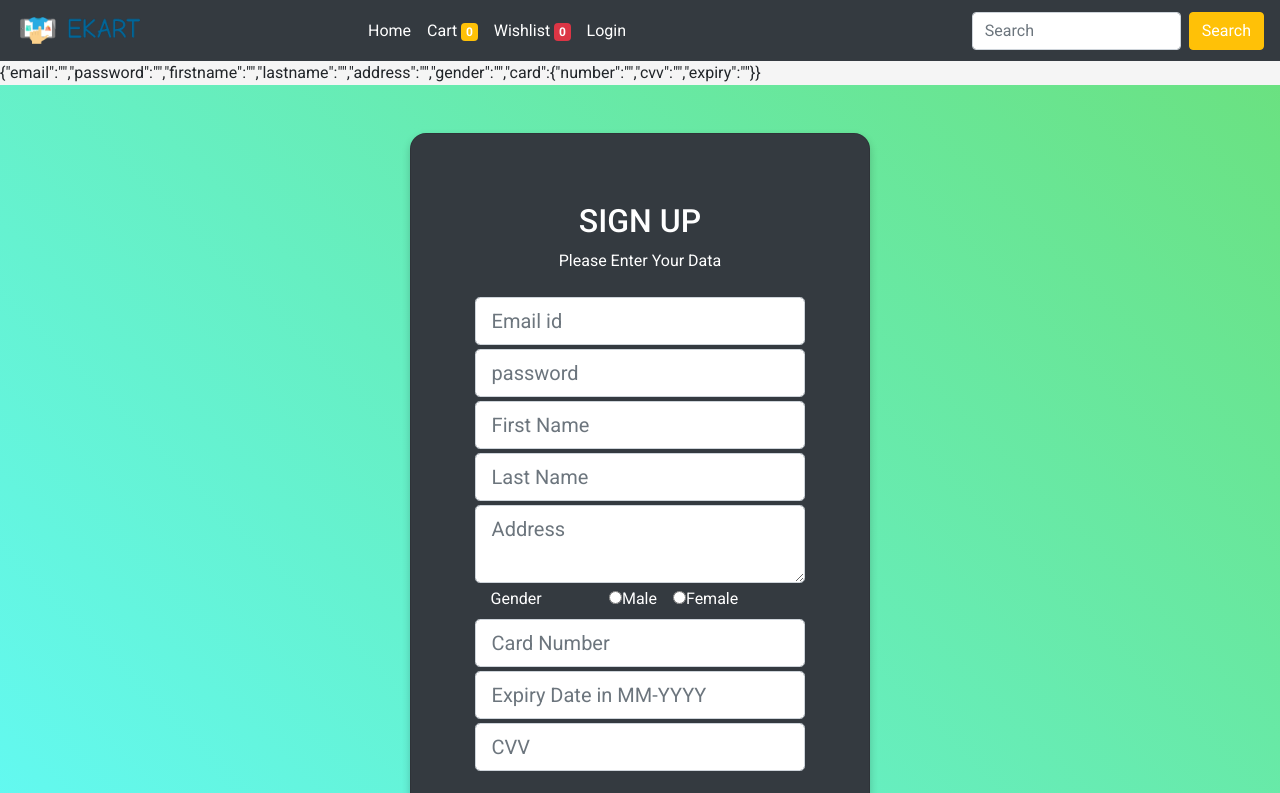
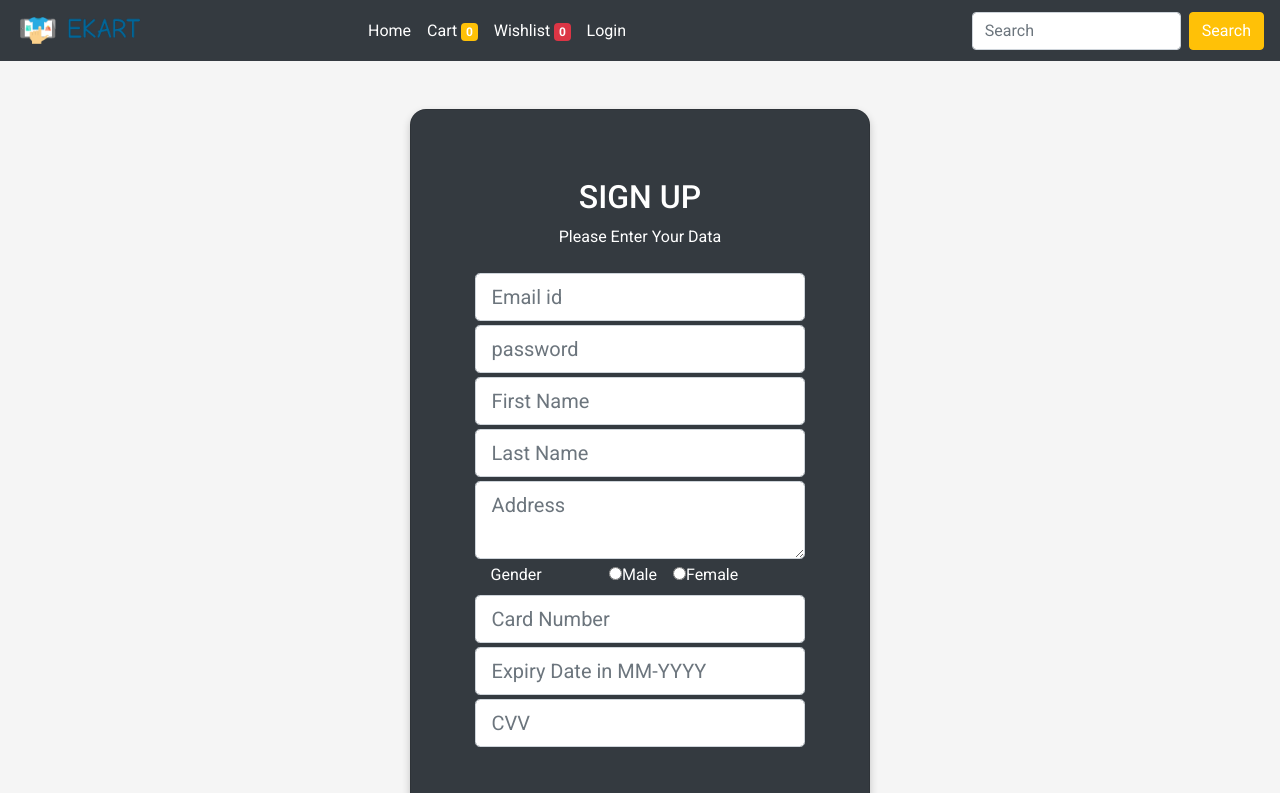
Before and after one commit to SKS59/e-kart-react, a React (Create React App) app: page /signup in a window 1280 px wide. Shown: the top 793 px of the page. Built offline with nearby package versions, Linux system fonts and the light colour scheme.

Commit message:
Added homepage

```diff
--- a/package.json
+++ b/package.json
@@ -1,4 +1,5 @@
 {
+  "homepage": "/home",
   "name": "firstapp",
   "version": "0.1.0",
   "private": true,
--- a/src/components/Login.js
+++ b/src/components/Login.js
@@ -23,7 +23,7 @@ function Login() {
         })
     }
     return ( <>
-    <section className="gradient-custom">
+    <section className="">
   <div className="container py-5">
     <div className="row d-flex justify-content-center align-items-center h-100">
       <div className="col-12 col-md-8 col-lg-6 col-xl-5">
--- a/src/components/Signup.js
+++ b/src/components/Signup.js
@@ -54,8 +54,7 @@ function Signup() {
   };
   return (
     <>
-    {JSON.stringify(data)}
-      <section className="vh-100 gradient-custom">
+      <section className="vh-100">
         <div className="container py-5">
           <div className="row d-flex justify-content-center align-items-center">
             <div className="col-12 col-md-8 col-lg-6 col-xl-5">
```
Also changed, not shown: 1 other file (tests, documents, lock files or other folders).
